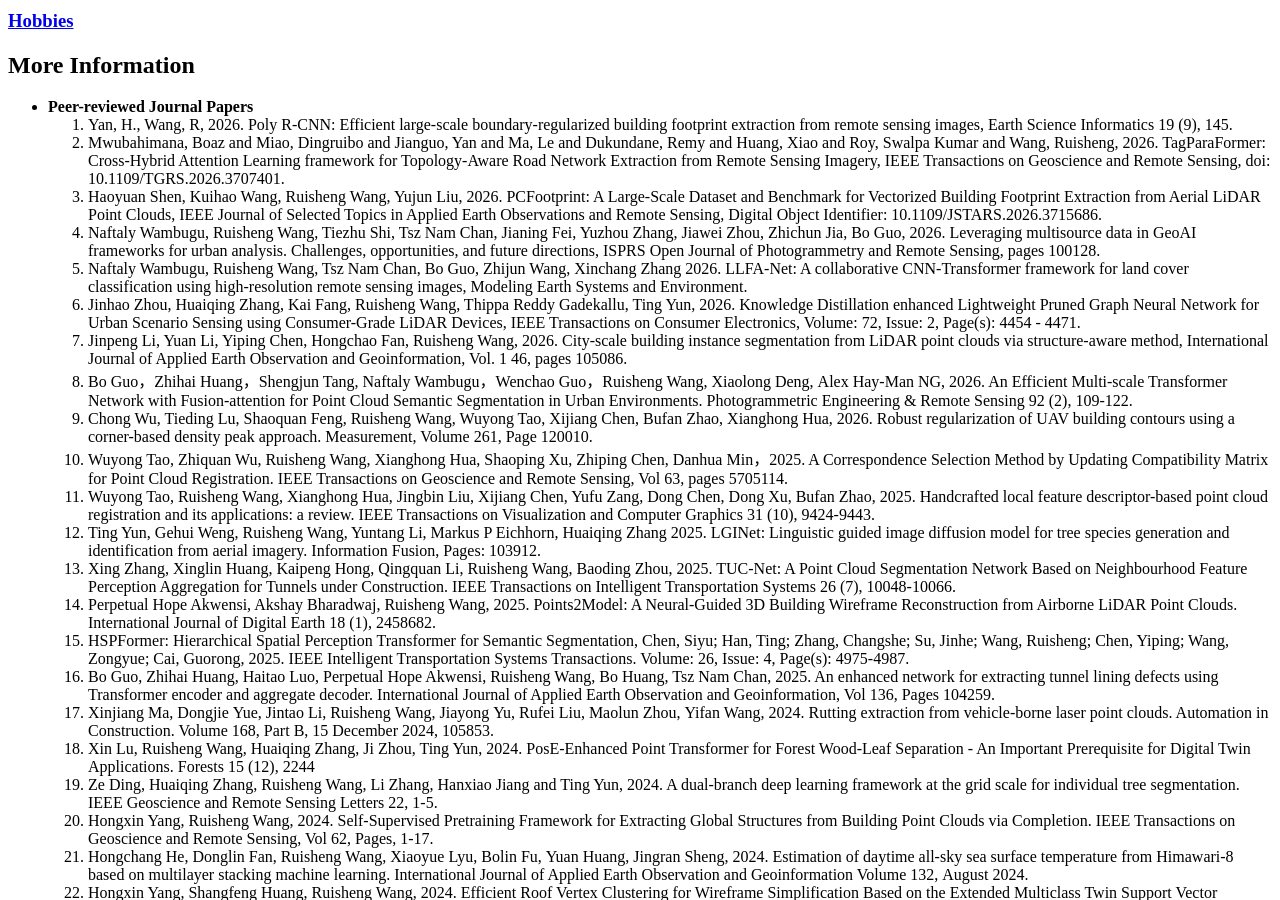
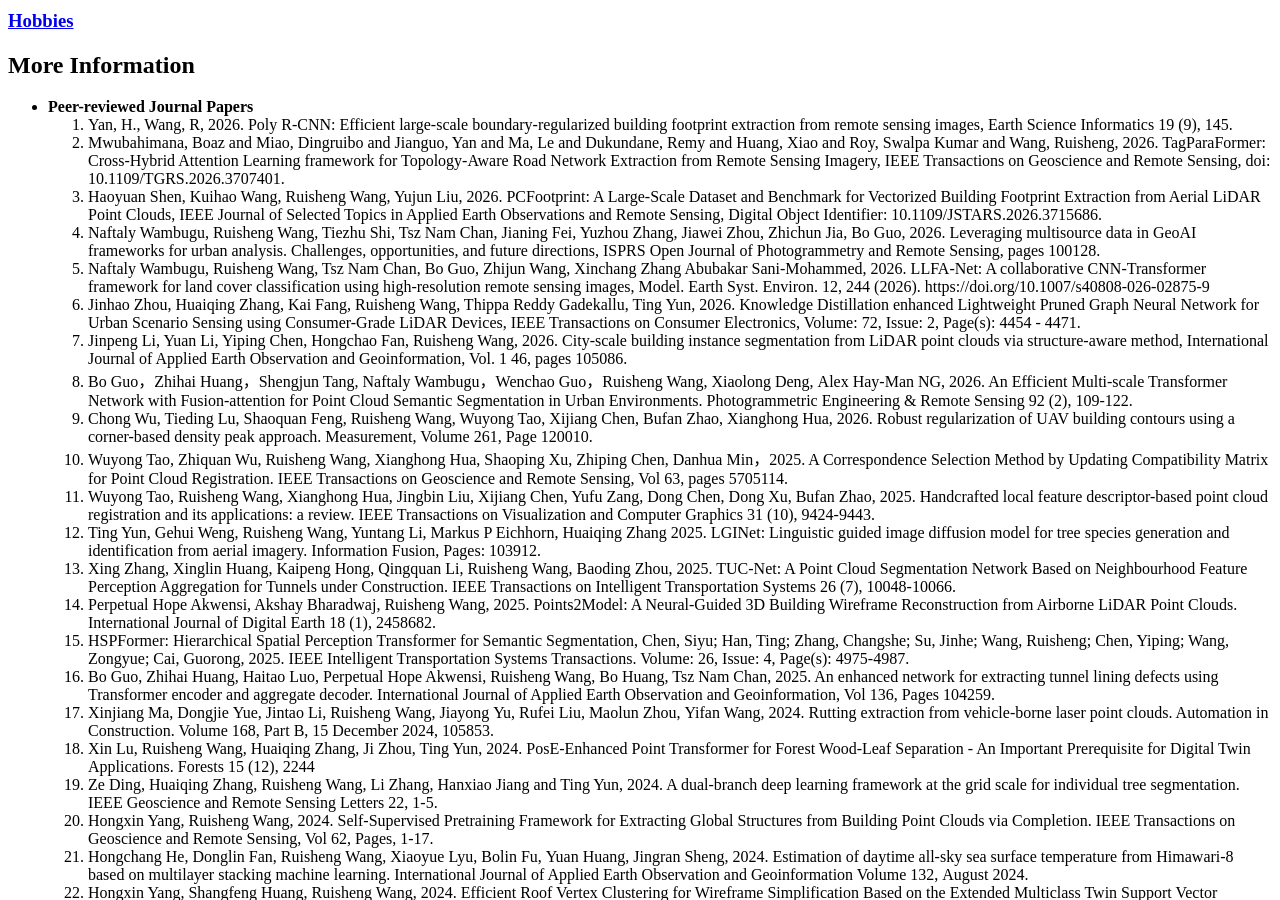
Before and after one commit to ruishengwang/ruishengwang.github.io, a Jekyll site: the page built from _pages/includes/publications.md, in a window 1280 px wide and 900 px high, scrolled down 492 px. Built offline with Jekyll 4.4.1, drawn with Linux system fonts in a browser that asks for light colours; our own code applies the rules of GitHub Pages for plain Markdown files.

Commit message:
Update publications.md

```diff
--- a/_pages/includes/publications.md
+++ b/_pages/includes/publications.md
@@ -10,7 +10,7 @@
 2. Mwubahimana, Boaz and Miao, Dingruibo and Jianguo, Yan and Ma, Le and Dukundane, Remy and Huang, Xiao and Roy, Swalpa Kumar and Wang, Ruisheng, 2026. TagParaFormer: Cross-Hybrid Attention Learning framework for Topology-Aware Road Network Extraction from Remote Sensing Imagery, IEEE Transactions on Geoscience and Remote Sensing, doi: 10.1109/TGRS.2026.3707401.
 3. Haoyuan Shen, Kuihao Wang, Ruisheng Wang, Yujun Liu, 2026. PCFootprint: A Large-Scale Dataset and Benchmark for Vectorized Building Footprint Extraction from Aerial LiDAR Point Clouds, IEEE Journal of Selected Topics in Applied Earth Observations and Remote Sensing, Digital Object Identifier: 10.1109/JSTARS.2026.3715686.
 4. Naftaly Wambugu, Ruisheng Wang, Tiezhu Shi, Tsz Nam Chan, Jianing Fei, Yuzhou Zhang, Jiawei Zhou, Zhichun Jia, Bo Guo, 2026. Leveraging multisource data in GeoAI frameworks for urban analysis. Challenges, opportunities, and future directions, ISPRS Open Journal of Photogrammetry and Remote Sensing, pages 100128.
-5. Naftaly Wambugu, Ruisheng Wang,  Tsz Nam Chan, Bo Guo, Zhijun Wang, Xinchang Zhang 2026. LLFA-Net: A collaborative CNN-Transformer framework for land cover classification using high-resolution remote sensing images, Modeling Earth Systems and Environment.
+5. Naftaly Wambugu, Ruisheng Wang,  Tsz Nam Chan, Bo Guo, Zhijun Wang, Xinchang Zhang Abubakar Sani-Mohammed, 2026. LLFA-Net: A collaborative CNN-Transformer framework for land cover classification using high-resolution remote sensing images, Model. Earth Syst. Environ. 12, 244 (2026). https://doi.org/10.1007/s40808-026-02875-9
 6. Jinhao Zhou, Huaiqing Zhang, Kai Fang, Ruisheng Wang, Thippa Reddy Gadekallu, Ting Yun, 2026. Knowledge Distillation enhanced Lightweight Pruned Graph Neural Network for Urban Scenario Sensing using Consumer-Grade LiDAR Devices, IEEE Transactions on Consumer Electronics, Volume: 72, Issue: 2,  Page(s): 4454 - 4471.
 7. Jinpeng Li, Yuan Li, Yiping Chen, Hongchao Fan, Ruisheng Wang, 2026. City-scale building instance segmentation from LiDAR point clouds via structure-aware method, International Journal of Applied Earth Observation and Geoinformation, Vol. 1 46, pages 105086.
 8. Bo Guo，Zhihai Huang，Shengjun Tang, Naftaly Wambugu，Wenchao Guo，Ruisheng Wang, Xiaolong Deng, Alex Hay-Man NG, 2026. An Efficient Multi-scale Transformer Network with Fusion-attention for Point Cloud Semantic Segmentation in Urban Environments. Photogrammetric Engineering & Remote Sensing 92 (2), 109-122.
```
